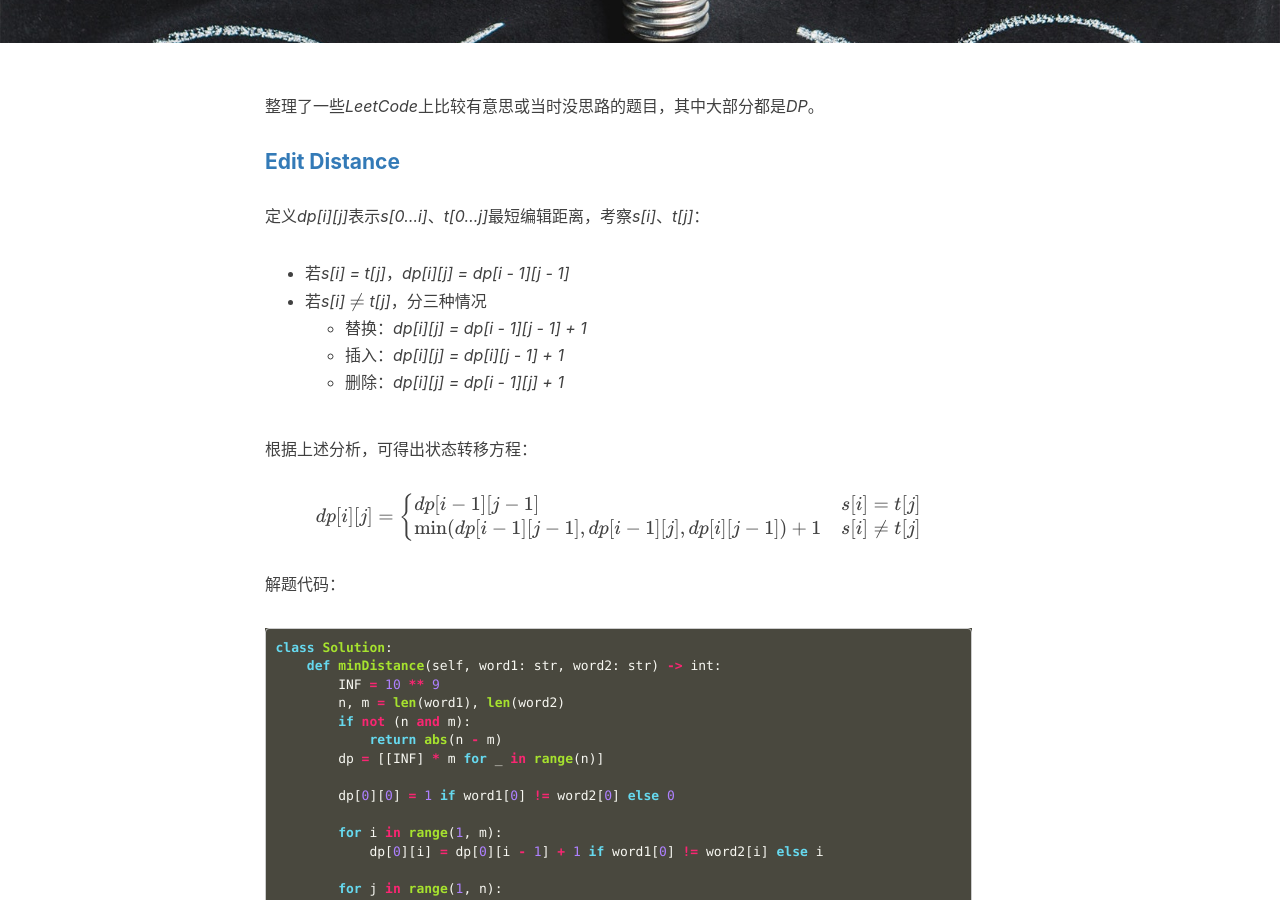
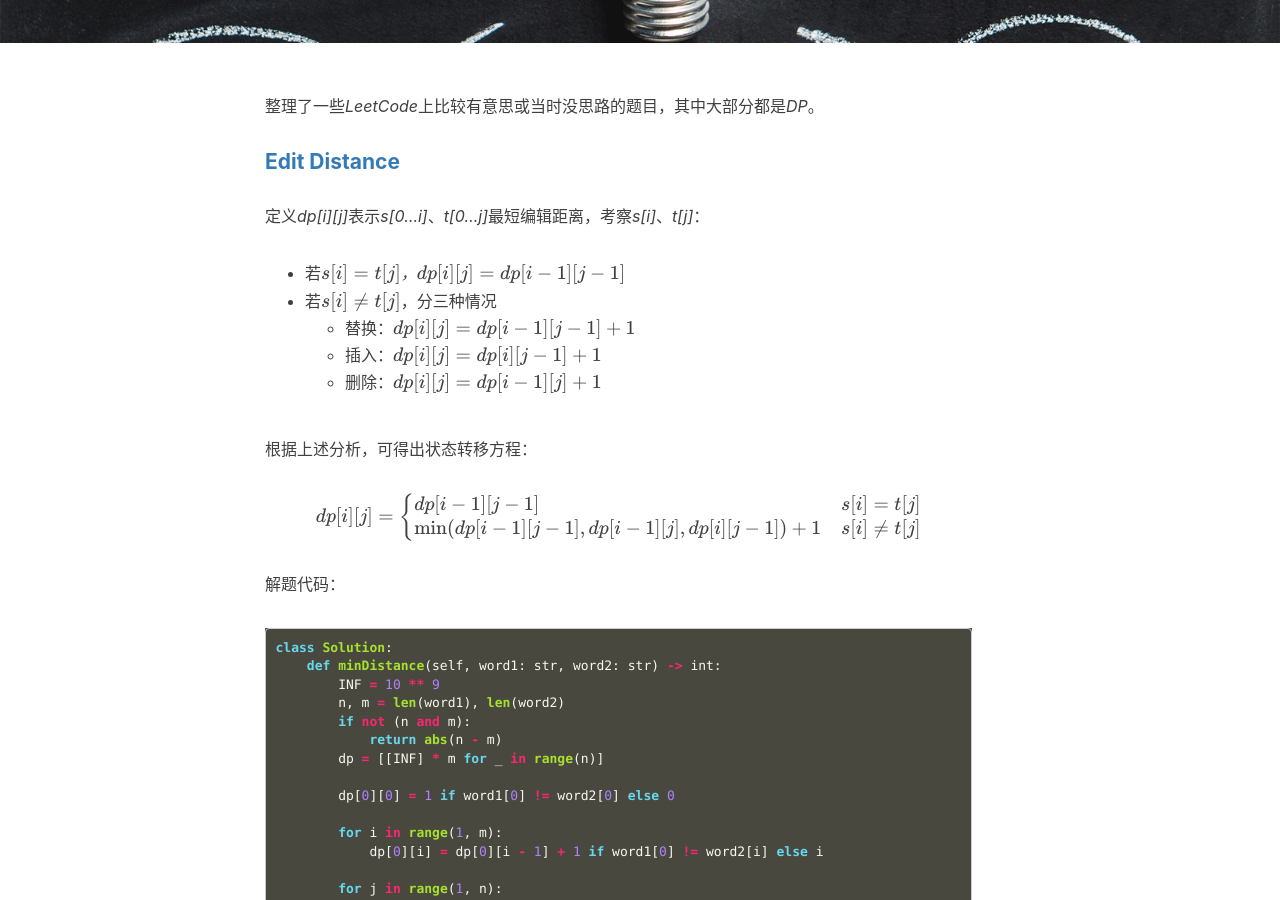
Before and after one commit to Skymemory/Skymemory.github.io, a Jekyll site: the page built from _posts/2019-04-17-Dynamic-Programming-Of-LeetCode.md, in a window 1280 px wide and 900 px high, scrolled down 474 px. Built offline with Jekyll 4.4.1, drawn with Linux system fonts in a browser that asks for light colours; nearby versions of some CDN libraries; formulas are drawn with MathJax 3; comment, search, counter and statistics services are not loaded; some of the changed text lies outside the part shown.

Commit message:
Adjust style.

```diff
--- a/_posts/2019-04-17-Dynamic-Programming-Of-LeetCode.md
+++ b/_posts/2019-04-17-Dynamic-Programming-Of-LeetCode.md
@@ -16,17 +16,15 @@ usemathjax: true
 
 定义*dp[i\][j]*表示*s[0…i]*、*t[0…j]*最短编辑距离，考察*s[i]*、*t[j]*：
 
-- 若*s[i] = t[j]*，*dp[i\][j] = dp[i - 1\][j - 1]*
-- 若*s[i] $$\neq$$ t[j]*，分三种情况
-  - 替换：*dp[i\][j] = dp[i - 1\][j - 1]  +  1*
-  - 插入：*dp[i\][j] = dp[i\][j - 1]  +  1*
-  - 删除：*dp[i\][j] = dp[i - 1\][j]  +  1*
+- 若$s[i] = t[j]，dp[i][j] = dp[i - 1][j - 1]$
+- 若$s[i] \neq t[j]$，分三种情况
+  - 替换：$dp[i][j] = dp[i - 1][j - 1]  +  1$
+  - 插入：$dp[i][j] = dp[i][j - 1]  +  1$
+  - 删除：$dp[i][j] = dp[i - 1][j]  +  1$
 
 根据上述分析，可得出状态转移方程：
 
- $$dp[i][j]=
-
-\begin{cases}
+$$dp[i][j]=\begin{cases}
 
 dp[i-1][j-1] & s[i] = t[j] \\
 
@@ -68,11 +66,9 @@ class Solution:
 
 完全的思维题目，思维方向不对的话，感觉很难做出来。
 
-*dp[i\]*表示*i*个节点的不同二叉搜索树个数，通过枚举可能的根节点，累计计数即可。比如当*n=5*时，以*2*为根节点的不同二叉搜索树个数为 *dp[1] \* dp[3]*（根节点为*2*左支节点个数为*1*，右支节点个数为*3*），这样重叠子问题的性质就体现出来了，状态转移方程为：
+*dp[i\]*表示*i*个节点的不同二叉搜索树个数，通过枚举可能的根节点，累计计数即可。比如当$n=5$时，以*2*为根节点的不同二叉搜索树个数为 $dp[1] * dp[3]$（根节点为*2*左支节点个数为*1*，右支节点个数为*3*），这样重叠子问题的性质就体现出来了，状态转移方程为：
 
-$$dp[i] =
-
-\begin{cases}
+$$dp[i] = \begin{cases}
 
 1 & i = 0,1\\
 
@@ -97,7 +93,7 @@ class Solution:
 
 #### [Largest Rectangle in Histogram](<https://leetcode.com/problems/largest-rectangle-in-histogram/>)
 
-解题的关键点在于最优矩形中存在一个性质：*假设最优矩形以i为起点、j为终点，那必然存在heights[i] > heights[i - 1]、heights[j] > heights[j + 1]*。
+解题的关键点在于最优矩形中存在一个性质：*假设最优矩形以i为起点、j为终点，那必然存在$heights[i] > heights[i - 1]、heights[j] > heights[j + 1]$*。
 
 由该性质可以得出，矩形的右边界所在的位置必然是个降序点（两端点外的边界可看成是高度为*0*的直方图），找到可能的右边界点，据此计算已经能确定的左边界点，这样就能做到在*O(n)*时间范围内求解出结果。
 
@@ -123,9 +119,9 @@ class Solution:
 
 ####  [ Maximal Rectangle](<https://leetcode.com/problems/maximal-rectangle/>)
 
-这道题目比较有意思，利用前缀和思想是很容易想到*O(n \* m \* $$\min(n, m)$$)*，不过时间复杂度还是略微有点高。
+这道题目比较有意思，利用前缀和思想是很容易想到$O(n * m * \min(n, m))$，不过时间复杂度还是略微有点高。
 
-最优解的做法在于将问题转换为另一个问题——[Largest Rectangle in Histogram](<https://leetcode.com/problems/largest-rectangle-in-histogram/>)，这样就能通过枚举不同行在*O(n \* m)*时间复杂度范围内解决。
+最优解的做法在于将问题转换为另一个问题——[Largest Rectangle in Histogram](<https://leetcode.com/problems/largest-rectangle-in-histogram/>)，这样就能通过枚举不同行在$O(n * m)$时间复杂度范围内解决。
 
 解题代码：
 
```
